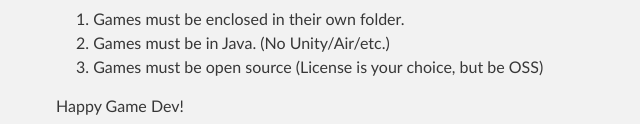
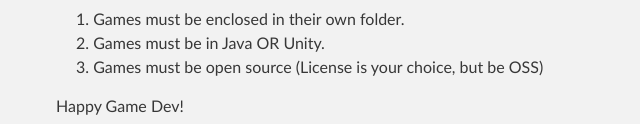
Before and after one commit to JamesS237/ouya-minibundle, a plain HTML site: page index.html in a window 1280 px wide. Shown: the part 676-800 px from the top of the page, 264-904 px from the left. Drawn offline with Linux system fonts and the light colour scheme.

Commit message:
Update index.html

```diff
--- a/index.html
+++ b/index.html
@@ -49,7 +49,7 @@ And then send a pull request. </p>
 
 <ol>
 <li>Games must be enclosed in their own folder. </li>
-<li>Games must be in Java. (No Unity/Air/etc.) </li>
+<li>Games must be in Java OR Unity. </li>
 <li>Games must be open source (License is your choice, but be OSS)</li>
 </ol><p>Happy Game Dev!</p>
       </section>
```
